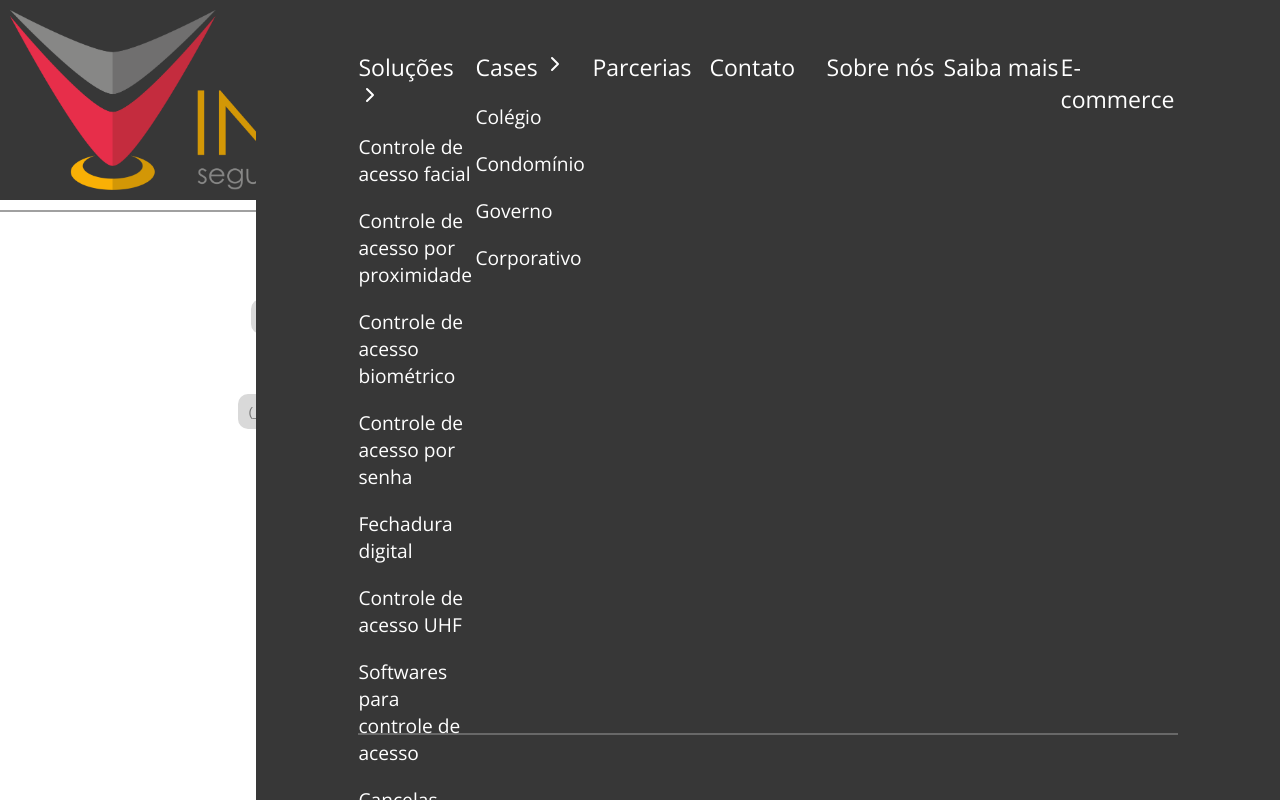
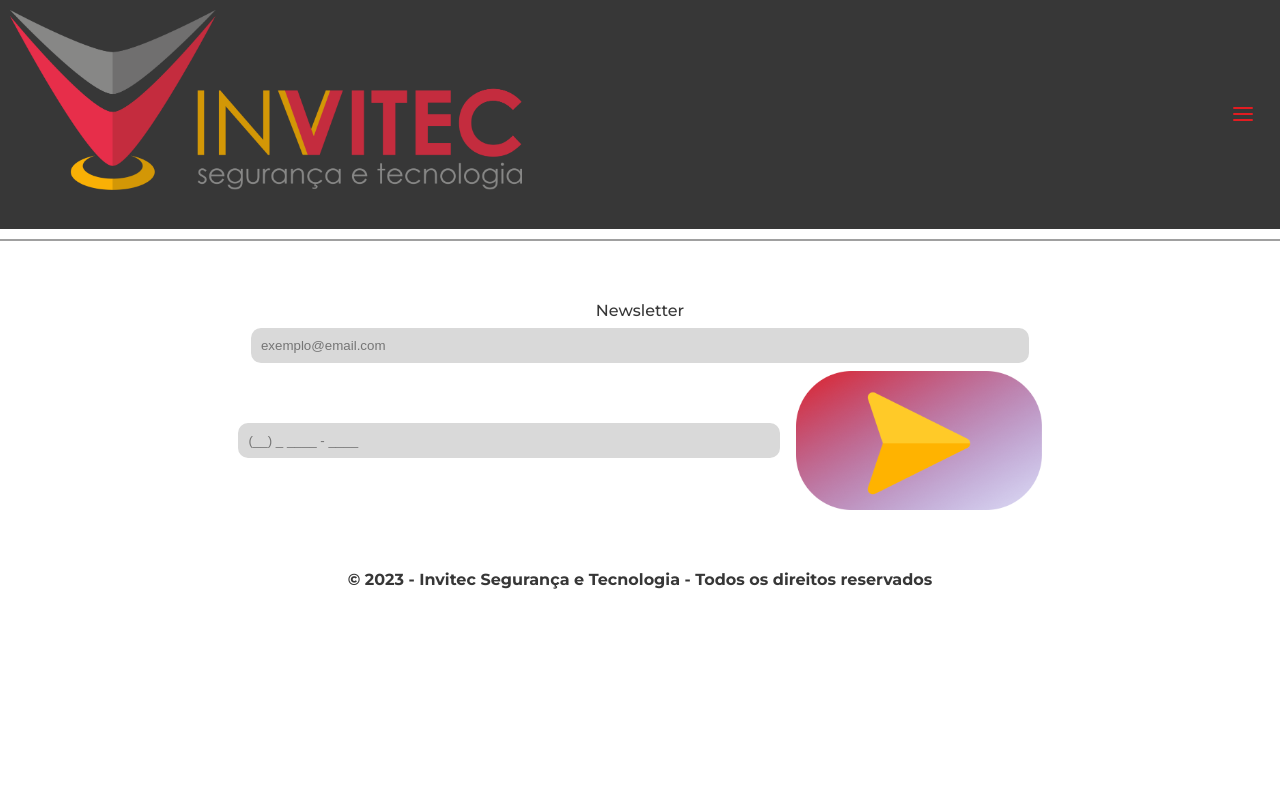
Before and after one commit to CardosoMMV/invitec-site, a plain HTML site: page index.html in a window 1280 px wide. Drawn offline with nearby package versions, Linux system fonts and the light colour scheme.

Commit message:
Revert "tornando menu responsivo - 1"
This reverts commit 78514e141a0ed0f9efc481f8b026d48691ae7362.

```diff
--- a/estilos/header.css
+++ b/estilos/header.css
@@ -51,14 +51,14 @@ nav.ocultado{
     transition: transform .3s ease;
 }
 
-.menu{
+ul{
     list-style-type: none;
     width: 80%;
     margin: auto;
     margin-top: 5%;
 }
 
-.menu__opcoes{
+ul > li{
     width: 100%;
     margin-bottom: 20px;
     border-bottom: 2px solid rgba(255, 255, 255, 0.247);
@@ -74,23 +74,13 @@ nav a{
     text-decoration: none;
 }
 
-.menu__opcoes > span{
-    font-size: 1.2em;
-    font-family: var(--fonte-destaque);
-}
-
 .dropdown{
-    list-style-type: none;
     width: 100%;
     max-height: 600px;
 }
 
-.dropdown__opcoes{
-    margin: 20px 0;
-}
-
 .dropdown a{
-    font-size: 1em;
+    font-size: 0.8em;
 }
 
 .escondeDropDown > .dropdown{
@@ -98,26 +88,3 @@ nav a{
     overflow: hidden;
     transition: max-height 0.3s ease-in-out;
 }
-@media (min-width: 800px) {
-    #burguer{
-        display: none;
-    }
-    nav{
-        text-align: left;
-        position: fixed;
-        right: 0%;
-        height: ;
-        transition-timing-function: ease-in-out;
-        transition-duration: 0.5s;
-    }
-
-    nav.ocultado{
-        right: 0%;
-    }
-    #arrowForward{
-        display: none;
-    }
-    .menu{
-        display: flex;
-    }
-}
--- a/index.html
+++ b/index.html
@@ -17,37 +17,37 @@
         <svg id="burguer" onclick="clickMenu()" xmlns="http://www.w3.org/2000/svg" width="24" height="24" viewBox="0 0 24 24" fill="none" stroke="#E21C21" stroke-width="2" stroke-linecap="round" stroke-linejoin="round" class="feather feather-menu"><line x1="3" y1="12" x2="21" y2="12"></line><line x1="3" y1="6" x2="21" y2="6"></line><line x1="3" y1="18" x2="21" y2="18"></line></svg>
         <nav id="menuLista">
             <svg onclick="clickMenu()" id="arrowForward" xmlns="http://www.w3.org/2000/svg" width="24" height="24" viewBox="0 0 24 24" fill="none" stroke="#E21C21" stroke-width="2" stroke-linecap="round" stroke-linejoin="round" class="feather feather-arrow-right"><line x1="5" y1="12" x2="19" y2="12"></line><polyline points="12 5 19 12 12 19"></polyline></svg>
-            <ul class="menu">
-                <li class="menu__opcoes" id="solucoesDropDown" class="escondeDropDown" onclick="solucoesDropDown()">
-                    <span>Soluções</span>
+            <ul>
+                <li id="solucoesDropDown" class="escondeDropDown" onclick="solucoesDropDown()">
+                    Soluções
                     <svg id="escondeDropDown__solucoes-chevron-right" class="chevron-right" xmlns="http://www.w3.org/2000/svg" width="24" height="24" viewBox="0 0 24 24" fill="none" stroke="currentColor" stroke-width="2" stroke-linecap="round" stroke-linejoin="round" class="feather feather-chevron-right"><polyline points="9 18 15 12 9 6"></polyline></svg>
                     <ul class="dropdown">
-                        <li class="dropdown__opcoes"><a href="">Controle de acesso facial</a></li>
-                        <li class="dropdown__opcoes"><a href="">Controle de acesso por proximidade</a></li>
-                        <li class="dropdown__opcoes"><a href="">Controle de acesso biométrico</a></li>
-                        <li class="dropdown__opcoes"><a href="">Controle de acesso por senha</a></li>
-                        <li class="dropdown__opcoes"><a href="">Fechadura digital</a></li>
-                        <li class="dropdown__opcoes"><a href="">Controle de acesso UHF</a></li>
-                        <li class="dropdown__opcoes"><a href="">Softwares para controle de acesso</a></li>
-                        <li class="dropdown__opcoes"><a href="">Cancelas</a></li>
-                        <li class="dropdown__opcoes"><a href="">Catracas de acesso</a></li>
+                        <li><a href="">Controle de acesso facial</a></li>
+                        <li><a href="">Controle de acesso por proximidade</a></li>
+                        <li><a href="">Controle de acesso biométrico</a></li>
+                        <li><a href="">Controle de acesso por senha</a></li>
+                        <li><a href="">Fechadura digital</a></li>
+                        <li><a href="">Controle de acesso UHF</a></li>
+                        <li><a href="">Softwares para controle de acesso</a></li>
+                        <li><a href="">Cancelas</a></li>
+                        <li><a href="">Catracas de acesso</a></li>
                     </ul>
                 </li>
-                <li class="menu__opcoes" id="casesDropDown" class="escondeDropDown" onclick="casesDropDown()">
-                    <span>Cases</span>
+                <li id="casesDropDown" class="escondeDropDown" onclick="casesDropDown()">
+                    Cases
                     <svg id="escondeDropDown__cases-chevron-right" class="chevron-right" xmlns="http://www.w3.org/2000/svg" width="24" height="24" viewBox="0 0 24 24" fill="none" stroke="currentColor" stroke-width="2" stroke-linecap="round" stroke-linejoin="round" class="feather feather-chevron-right"><polyline points="9 18 15 12 9 6"></polyline></svg>
                     <ul class="dropdown">
-                        <li class="dropdown__opcoes"><a href="">Colégio</a></li>
-                        <li class="dropdown__opcoes"><a href="">Condomínio</a></li>
-                        <li class="dropdown__opcoes"><a href="">Governo</a></li>
-                        <li class="dropdown__opcoes"><a href="">Corporativo</a></li>
+                        <li><a href="">Colégio</a></li>
+                        <li><a href="">Condomínio</a></li>
+                        <li><a href="">Governo</a></li>
+                        <li><a href="">Corporativo</a></li>
                     </ul>
                 </li>
-                <li class="menu__opcoes"><a href="#">Parcerias</a></li>
-                <li class="menu__opcoes"><a href="#">Contato</a></li>
-                <li class="menu__opcoes"><a href="#">Sobre nós</a></li>
-                <li class="menu__opcoes"><a href="#">Saiba mais</a></li>
-                <li class="menu__opcoes"><a href="#">E-commerce</a></li>
+                <li><a href="#">Parcerias</a></li>
+                <li><a href="#">Contato</a></li>
+                <li><a href="#">Sobre nós</a></li>
+                <li><a href="#">Saiba mais</a></li>
+                <li><a href="#">E-commerce</a></li>
             </ul>
         </nav>
     </header>
```
Also changed, not shown: estilos/global.css (+0 -9 lines).
